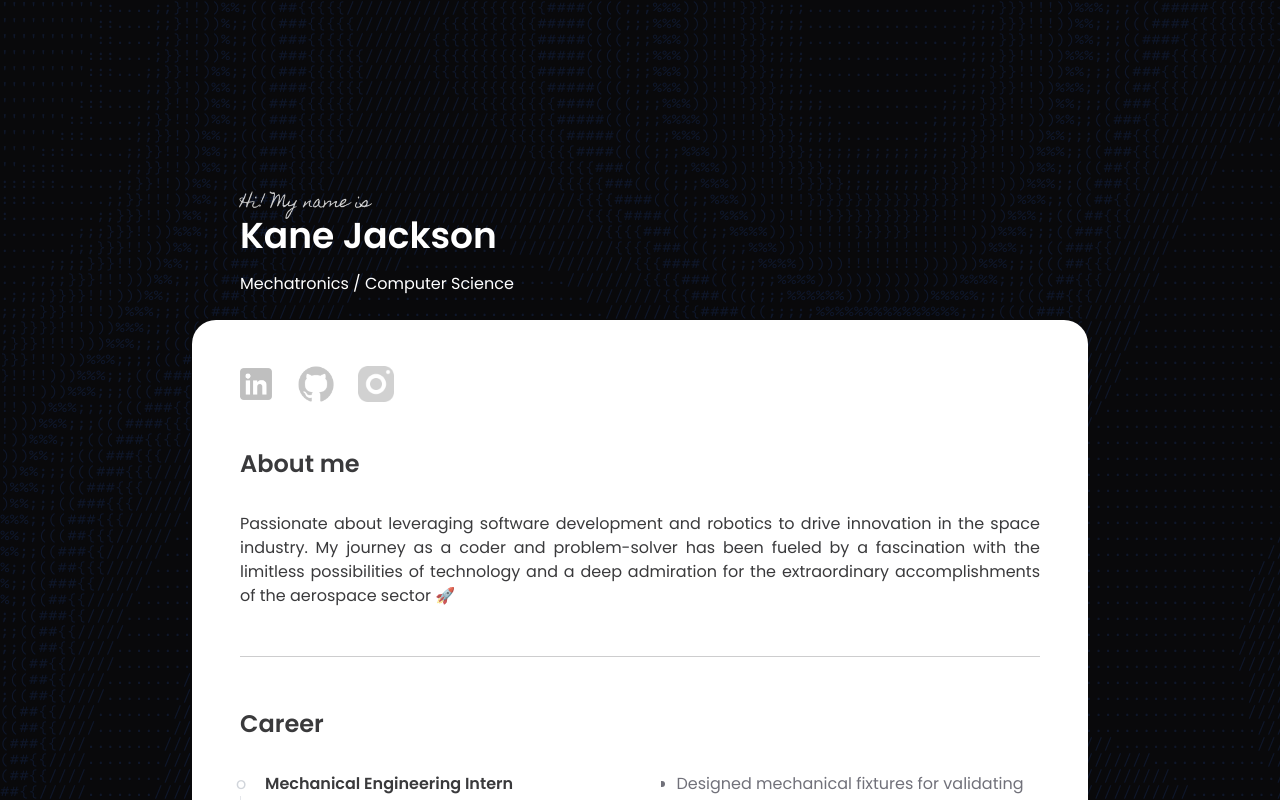
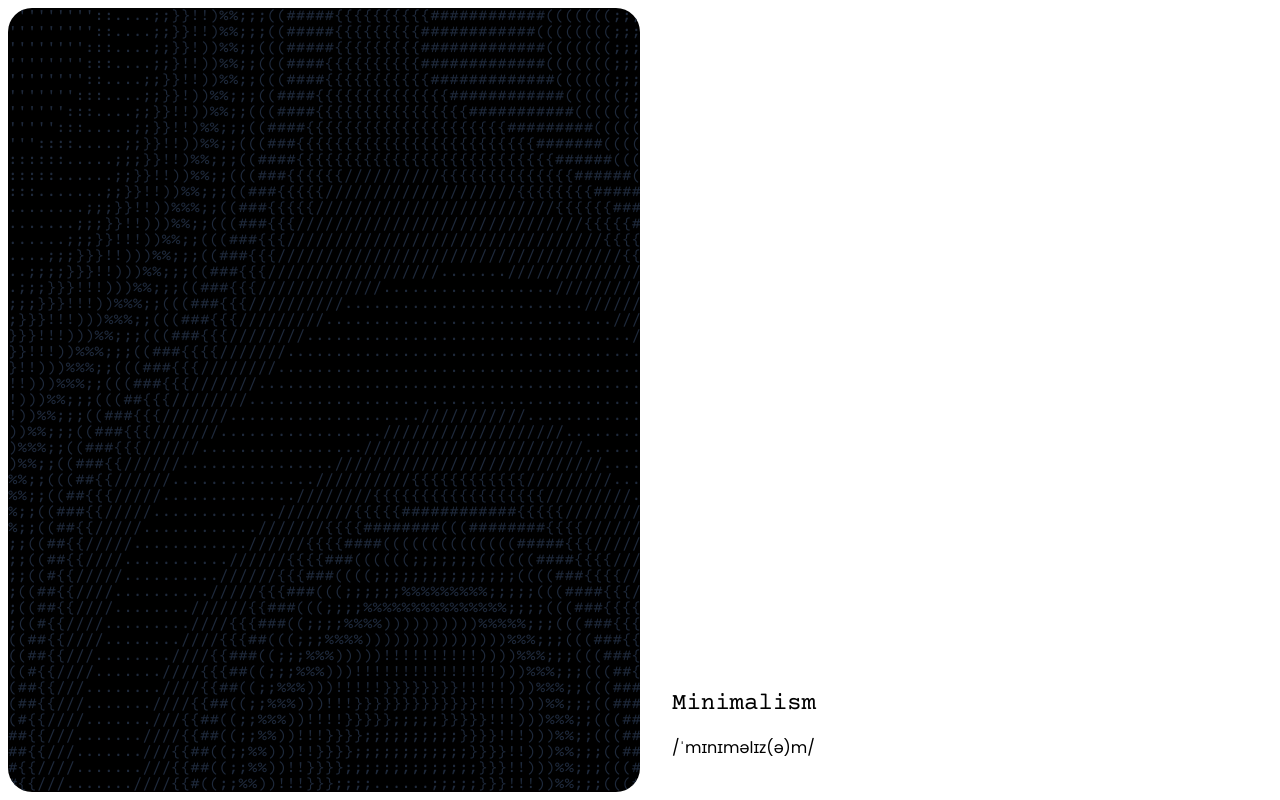
Before and after one commit to Kanos999/kanos999_v2, a Next.js app: page / in a window 1280 px wide. Shown: the top 800 px of the page. Built offline with nearby package versions, Linux system fonts and the light colour scheme.

Commit message:
Potential design for a design studio website.

```diff
--- a/src/app/globals.css
+++ b/src/app/globals.css
@@ -20,12 +20,7 @@ html { scroll-behavior: smooth; }
 
 body {
   color: rgb(var(--foreground-rgb));
-  background: linear-gradient(
-      to bottom,
-      transparent,
-      rgb(var(--background-end-rgb))
-    )
-    rgb(var(--background-start-rgb));
+  background: #FFFFFF;
 }
 
 .geologica {
--- a/src/app/page.js
+++ b/src/app/page.js
@@ -65,82 +65,17 @@ export default function Home() {
 
   return (
     <main className="flex min-h-screen flex-col justify-between">
-      <div className="w-full h-full overflow-hidden">
-        <div className={courier.className}>
+      <div className="w-full h-[100vh] bg-white p-2 flex flex-row">
+        <div className={`w-1/2 h-full rounded-3xl overflow-hidden ${courier.className}`}>
           <Background perlin={perlin} currentSection={currentSection} setCurrentSection={setCurrentSection} />
         </div>
-
-        <div className={`${poppins.className} absolute top-0 flex flex-col justify-center max-w-4xl left-0 right-0 mx-auto`}>
-          <div className=" w-full md:top-12">
-
-            {/* border-sky-500/10 bg-sky-900/20 */}
-            <div className="rounded-md px-12 mt-48 mb-6  w-full text-white">
-              {/* <div className="rounded-full bg-gray-700 aspect-square h-6 my-4 left-0 right-0 mx-auto"></div>
-              <div className="w-full h-12 bg-gray-300"></div> */}
-              <div className={`${cedarville.className} text-md  italic text-white/80`}>Hi! My name is</div>
-              <div className={poppinsBold.className}><div className="text-4xl">Kane Jackson</div></div>
-              <div className="text-md mt-4">Mechatronics / Computer Science</div>
-            </div>
-
-            <div className="bg-white w-full p-12 rounded-tr-3xl rounded-bl-3xl md:rounded-3xl text-zinc-950/80 relative z-30">
-              {/* Links */}
-              <div className="flex flex-row mb-10">
-                <a href="https://www.linkedin.com/in/kanehjackson/">
-                  <img src="linkedin.png" className="opacity-50 mr-6 h-8" alt="Kane Jackson on LinkedIn" />
-                </a>
-                <a href="https://github.com/Kanos999">
-                  <img src="github.png" className="opacity-50 mr-4 h-10 -mt-1" alt="Kane Jackson on GitHub" />
-                </a>
-                <a href="https://www.instagram.com/kane.json/">
-                  <img src="instagram.png" className="opacity-30 mr-6 h-12 -mt-2" alt="Kane Jackson on Instagram" />
-                </a>
-              </div>
-
-              <div className={`${poppinsBold.className} text-2xl mb-8 font-bold`}>About me</div>
-              <div className="text-justify">
-                Passionate about leveraging software development and robotics to drive innovation in the space industry.
-                My journey as a coder and problem-solver has been fueled by a fascination with the limitless possibilities
-                of technology and a deep admiration for the extraordinary accomplishments of the aerospace sector &#128640;
-              </div>
-
-              <div className="w-full h-1 border-t border-t-zinc-950/20 my-8 md:my-12"></div>
-
-              <div className={`${poppinsBold.className} text-2xl mb-6 md:mb-8 font-bold`}>Career</div>
-
-              <div className="divide-y divide-gray-200 md:divide-y-0">
-                {career.map((job, i) => {
-                  return (
-                    <div key={i} className={`${openCareerDescription == i ? "!border-l-zinc-900" : ""} transition-all duration-500 grid grid-cols-1 md:grid-cols-2 gap-4 pl-6 border-l`}>
-                      {/* Job title, position, company, dates etc */}
-                      <div className="mt-4 md:mt-0" onClick={() => { setOpenCareerDescription(openCareerDescription == i ? -1 : i) }}>
-                        <div className={`absolute -ml-[29px] bg-white h-auto w-auto overflow-visible -mb-full
-                                        ${openCareerDescription == i ? "text-zinc-900" : "text-gray-300"} transition-all duration-500`}>o</div>
-                        <div className="font-bold">{job.position}</div>
-                        <div className="italic">{job.company}</div>
-                      </div>
-
-                      {/* Description */}
-                      <div className={`${openCareerDescription == i ? "max-h-96 opacity-100" : "max-h-0 opacity-0"} transition-all duration-500 ease-in-out overflow-y-hidden pl-4 md:max-h-96 md:opacity-100 md:mb-12`}>
-                        <ul className="text-zinc-500 list-disc">
-                          {job.description.map((descriptionItem, j) => {
-                            return <li className="list-disc mb-4" key={j}>{descriptionItem}</li>;
-                          })}
-                        </ul>
-                        {/* <div className="w-full h-1 border-t border-t-zinc-950/20 my-2"></div> */}
-                      </div>
-                    </div>
-                  );
-                })}
-              </div>
-
-            </div>
-
-            <div className="text-white p-12 text-center">{"Made with <3 by @Kanos999"}</div>
-
-          </div>
-
+        <div className="w-1/2 h-full px-8 flex flex-col text-black justify-end">
+          <div className="text-2xl mb-4" style={courier.style}>Minimalism</div>
+          <div className="text-md mb-8" style={poppins.style}>/ˈmɪnɪməlɪz(ə)m/</div>
         </div>
       </div>
+
+
     </main>
   );
 }
@@ -210,9 +145,9 @@ const Background = ({ perlin, currentSection, setCurrentSection }) => {
   }, 1000 / fps);
 
   return (
-    <main ref={outer} className="flex min-h-screen flex-col justify-between overflow-x-hidden">
-      <div className="fixed h-full w-full z-10"></div>
-      <div ref={inner} className=" fixed self-start h-auto w-auto bg-zinc-950 text-slate-900 text-nowrap leading-4 select-none">
+    <main ref={outer} className="flex min-h-screen flex-col justify-between overflow-hidden">
+      <div className="h-full w-full z-10"></div>
+      <div ref={inner} className="self-start h-auto w-auto bg-black text-slate-800 text-nowrap leading-4 select-none">
         {backgroundCharacters.split("\n").map((i,key) => {
           return <div key={key}>{i}</div>;
         })}
@@ -221,17 +156,17 @@ const Background = ({ perlin, currentSection, setCurrentSection }) => {
       {/* Manually plice text into background ocean */}
       {/* <div
         onClick={() => {setCurrentSection("About me")}}
-        className={`z-40 -mt-1 top-[22rem] ml-72 p-0 m-0 fixed bg-zinc-950 text-slate-400 h-auto w-auto transition-all duration-150 cursor-pointer hover:text-slate-100`}>
+        className={`z-40 -mt-1 top-[22rem] ml-72 p-0 m-0 bg-zinc-950 text-slate-400 h-auto w-auto transition-all duration-150 cursor-pointer hover:text-slate-100`}>
         {currentSection === "About me" ? "-- " : ""} About me
       </div>
       <div
         onClick={() => {setCurrentSection("Projects")}}
-        className={`z-40 -mt-1 top-[25rem] ml-72 p-0 m-0 fixed bg-zinc-950 text-slate-400 h-auto w-auto transition-all duration-150 cursor-pointer hover:text-slate-100`}>
+        className={`z-40 -mt-1 top-[25rem] ml-72 p-0 m-0 bg-zinc-950 text-slate-400 h-auto w-auto transition-all duration-150 cursor-pointer hover:text-slate-100`}>
         {currentSection === "Projects" ? "-- " : ""} Projects
       </div>
       <div
         onClick={() => {setCurrentSection("Career")}}
-        className={`z-40 -mt-1 top-[28rem] ml-72 p-0 m-0 fixed bg-zinc-950 text-slate-400 h-auto w-auto transition-all duration-150 cursor-pointer hover:text-slate-100`}>
+        className={`z-40 -mt-1 top-[28rem] ml-72 p-0 m-0 bg-zinc-950 text-slate-400 h-auto w-auto transition-all duration-150 cursor-pointer hover:text-slate-100`}>
         {currentSection === "Career" ? "-- " : ""} Career
       </div> */}
     </main>
```
